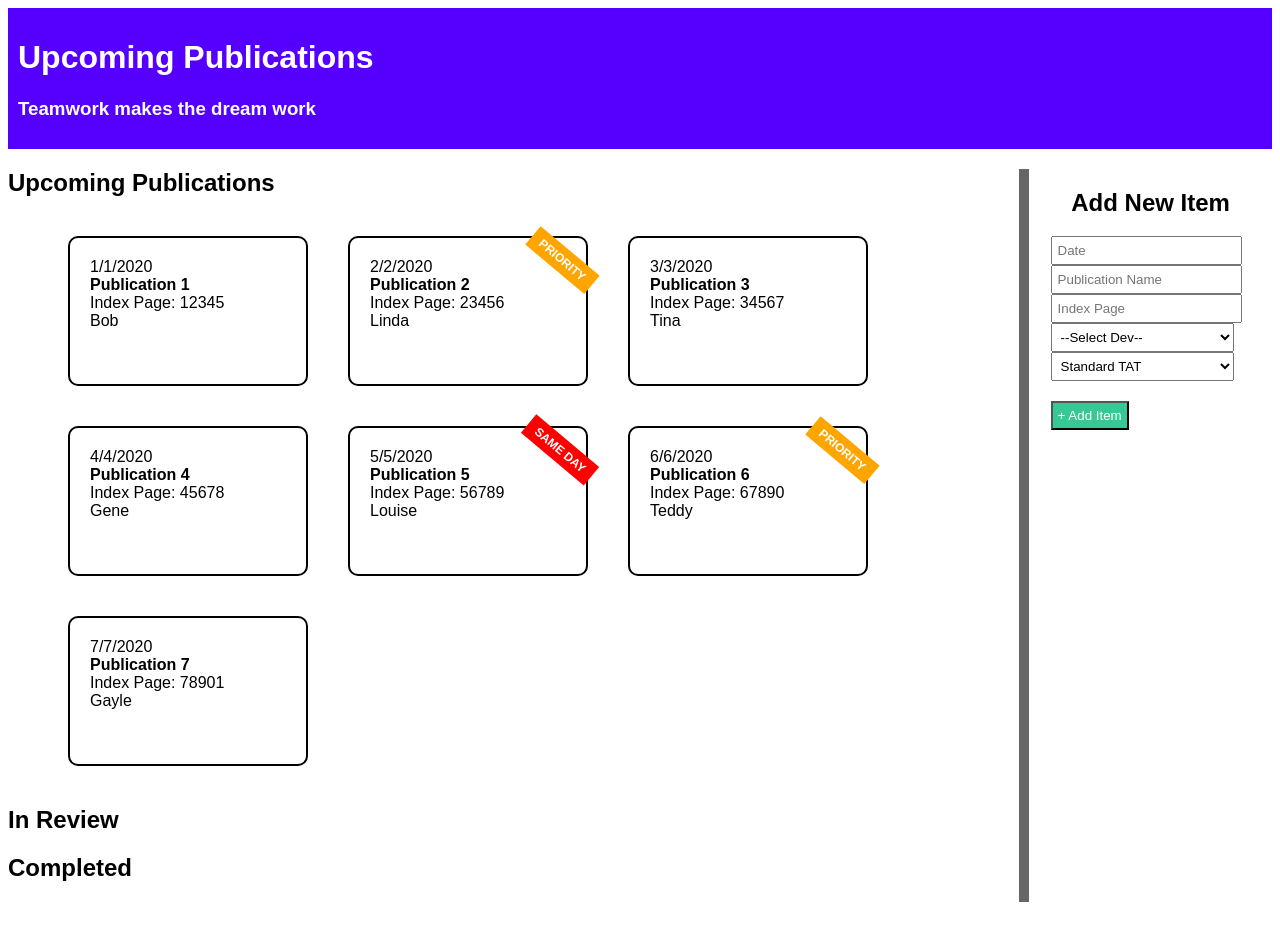
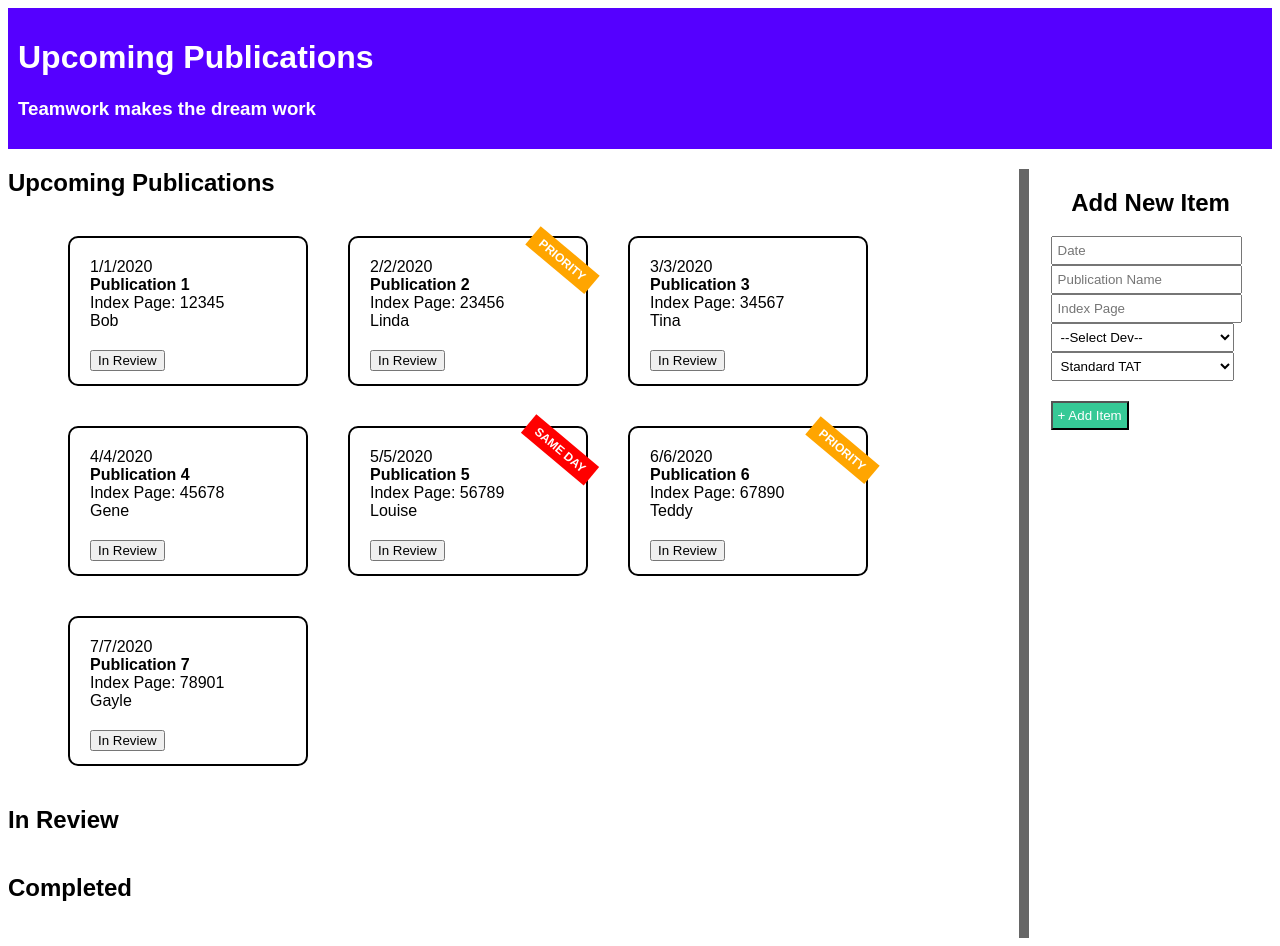
Before and after one commit to twelve13/task-tracker_React, a React (Create React App) app: page / in a window 1280 px wide. Before the commit the page ends 910 px from the top, so only its background shows below. Built offline with nearby package versions, Linux system fonts and the light colour scheme.

Commit message:
add functionality to move to in-review or completed sectionss

```diff
--- a/src/App.js
+++ b/src/App.js
@@ -6,11 +6,12 @@ import data from './data';
 
 class App extends React.Component {
   state = {
-    upcoming: {}
+    upcoming: {},
+    review: {},
+    completed: {}
   };
 
   componentDidMount() {
-    console.log(data)
     this.setState({ upcoming: data });
   }
 
@@ -20,6 +21,32 @@ class App extends React.Component {
     upcoming[`items${Date.now()}`] = item;
     this.setState({
       upcoming
+    })
+  };
+
+  moveToReview = (index, details) => {
+    const upcoming = {...this.state.upcoming};
+    const review = {...this.state.review};
+    //add to review portion of state
+    review[index] = details;
+    //remove from upcoming portion of state
+    delete upcoming[index];
+    this.setState({
+      upcoming,
+      review
+    })
+  };
+
+  moveToCompleted = (index, details) => {
+    const review = {...this.state.review};
+    const completed = {...this.state.completed};
+    //add to review portion of state
+    completed[index] = details;
+    //remove from upcoming portion of state
+    delete review[index];
+    this.setState({
+      review,
+      completed
     })
   };
 
@@ -37,15 +64,38 @@ class App extends React.Component {
                     key={key}
                     index={key}
                     details={this.state.upcoming[key]}
+                    moveToReview={this.moveToReview}
+                    moveToCompleted={this.moveToCompleted}
                   />
                 ))}
               </ul>
             </div>
             <div className="review">
               <h2>In Review</h2>
+              <ul className="items-list">
+                {Object.keys(this.state.review).map(key => (
+                  <Item
+                    key={key}
+                    index={key}
+                    details={this.state.review[key]}
+                    status="inReview"
+                    moveToCompleted={this.moveToCompleted}
+                  />
+                ))}
+              </ul>
             </div>
             <div className="completed">
               <h2>Completed</h2>
+              <ul className="items-list">
+                {Object.keys(this.state.completed).map(key => (
+                  <Item
+                    key={key}
+                    index={key}
+                    details={this.state.completed[key]}
+                    status="completed"
+                  />
+                ))}
+              </ul>
             </div>
           </div>
           <div className="form-area">
--- a/src/components/Item.js
+++ b/src/components/Item.js
@@ -1,6 +1,14 @@
 import React from 'react';
 
 class Item extends React.Component {
+	handleReviewClick = () => {
+		this.props.moveToReview(this.props.index, this.props.details);
+	};
+
+	handleCompletedClick = () => {
+		this.props.moveToCompleted(this.props.index, this.props.details);
+	};
+
 	render() {
 
 		let { date, itemName, indexPage, developer, flag } = this.props.details;
@@ -18,6 +26,7 @@ class Item extends React.Component {
 				<div className="itemname">{itemName}</div>
 				<div>Index Page: {indexPage}</div>
 				<div>{developer}</div>
+				<button className={this.props.status} onClick={this.props.status=="inReview"? this.handleCompletedClick : this.handleReviewClick}>{this.props.status=="inReview"? "Completed" : "In Review"}</button>
 			</div>
 		)
 	}
--- a/src/style.css
+++ b/src/style.css
@@ -111,3 +111,7 @@ body {
 	margin-top: 20px;
 	padding: 5px;
 }
+
+button.completed {
+	display: none;
+}
```
